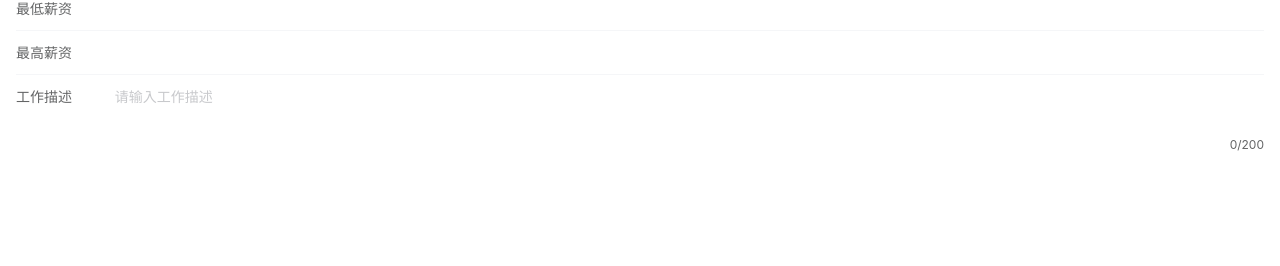
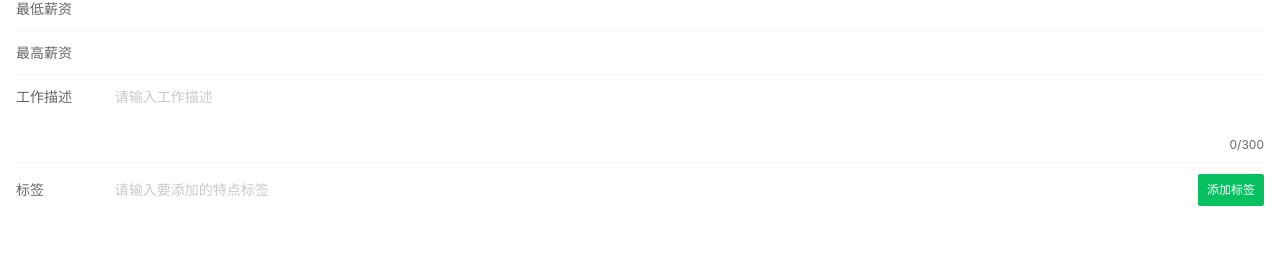
Before and after one commit to abo1007/BossRefuseWebApp, a Vue app: page /com/focus in a window 1280 px wide. Shown: the part 191-457 px from the top of the page. Built offline with nearby package versions, Linux system fonts and the light colour scheme.

Commit message:
update com-focus

```diff
--- a/src/components/company/com-focus.vue
+++ b/src/components/company/com-focus.vue
@@ -32,9 +32,9 @@
                 </van-radio-group>
             </template>
         </van-field>
+
         <van-field v-model="workMoney_min" type="digit" label="最低薪资" />
         <van-field v-model="workMoney_max" type="digit" label="最高薪资" />
-
 
         <van-field
                 v-model="workMsg"
@@ -42,10 +42,24 @@
                 autosize
                 label="工作描述"
                 type="textarea"
-                maxlength="200"
+                maxlength="300"
                 placeholder="请输入工作描述"
                 show-word-limit
         />
+        <van-field
+                v-model="tagPush"
+                center
+                clearable
+                label="标签"
+                placeholder="请输入要添加的特点标签"
+        >
+            <template #button>
+                <van-button size="small" type="primary" @click="tagPushList">添加标签</van-button>
+            </template>
+        </van-field>
+
+
+
     </div>
 </template>
 
@@ -61,7 +75,9 @@
                 workMsg:'',
                 workMoney:'1',
                 workMoney_min:'',
-                workMoney_max:''
+                workMoney_max:'',
+                tagPush:'',
+                tagList:[]
             }
         },
         methods:{
@@ -71,6 +87,9 @@
             onConfirm(value) {
                 this.value = value;
                 this.showPicker = false;
+            },
+            tagPushList(){
+
             }
         }
     }
--- a/src/main.js
+++ b/src/main.js
@@ -6,7 +6,8 @@ import store from './store'
 Vue.config.productionTip = false;
 
 import { Button,Tabbar,TabbarItem,Search,Toast,Icon,Grid,GridItem,NoticeBar,
-  Tag, Tab, Tabs, NavBar, PullRefresh, Picker, Field, Popup, Form, RadioGroup, Radio } from 'vant'
+  Tag, Tab, Tabs, NavBar, PullRefresh, Picker, Field, Popup, Form, RadioGroup, Radio,
+  Cell, CellGroup} from 'vant'
 import 'vant/lib/button/style';
 import 'vant/lib/tabbar/style';
 import 'vant/lib/tabbar-item/style';
@@ -27,6 +28,8 @@ import 'vant/lib/popup/style';
 import 'vant/lib/form/style';
 import 'vant/lib/radio/style';
 import 'vant/lib/radio-group/style';
+import 'vant/lib/cell-group/style';
+import 'vant/lib/cell/style';
 Vue.use(Button);
 Vue.use(Tabbar);
 Vue.use(TabbarItem);
@@ -47,6 +50,8 @@ Vue.use(Popup);
 Vue.use(Form);
 Vue.use(Radio);
 Vue.use(RadioGroup);
+Vue.use(Cell);
+Vue.use(CellGroup);
 
 new Vue({
   router,
```
